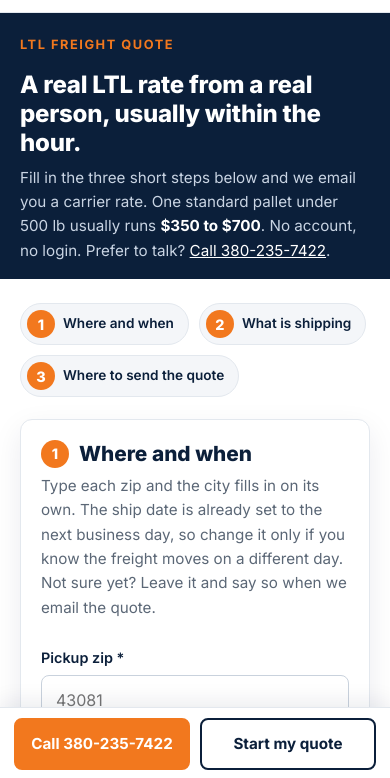
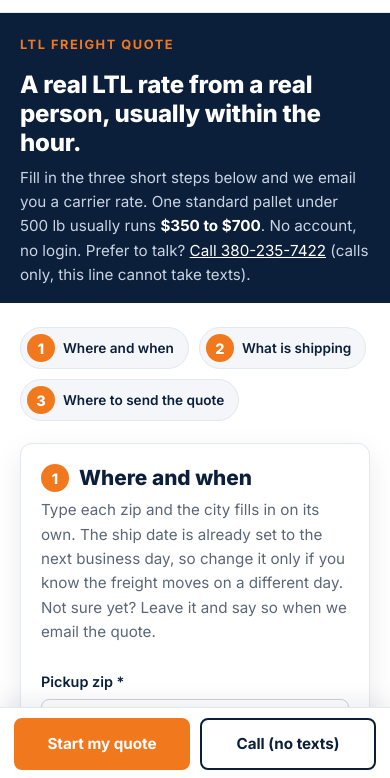
Before and after one commit to Albert-Botticus/shipsrl-site, a plain HTML site: page ltl-quote.html in a window 390 px wide. Shown: the part 64-842 px from the top of the page. Drawn offline with Linux system fonts and the light colour scheme.

Commit message:
LTL page: say the 380 line is calls only and lead the mobile bar with the quote form
Two ad leads texted 380-235-7422 on 11/16; that line has no texting set up and
Nathan wants quotes to come through the form. The phone number is now labelled
calls-only in the hero, sidebar and mobile bar, and the mobile bar's primary
button is 'Start my quote' instead of the call button.

Co-Authored-By: Claude Fable 5.2 <noreply@anthropic.com>

```diff
--- a/ltl-quote.html
+++ b/ltl-quote.html
@@ -47,7 +47,7 @@
   <div class="container">
     <span class="eyebrow">LTL freight quote</span>
     <h1>A real LTL rate from a real person, usually within the hour.</h1>
-    <p class="lead">Fill in the three short steps below and we email you a carrier rate. One standard pallet under 500 lb usually runs <strong>$350 to $700</strong>. No account, no login. Prefer to talk? <a href="tel:+13802357422" data-track="phone_click">Call 380-235-7422</a>.</p>
+    <p class="lead">Fill in the three short steps below and we email you a carrier rate. One standard pallet under 500 lb usually runs <strong>$350 to $700</strong>. No account, no login. Prefer to talk? <a href="tel:+13802357422" data-track="phone_click">Call 380-235-7422</a> (calls only, this line cannot take texts).</p>
   </div>
 </section>
 
@@ -267,7 +267,7 @@
       </div>
       <div class="aside-card">
         <h3>Prefer to talk it through?</h3>
-        <p>Call <a href="tel:+13802357422" data-track="phone_click"><strong>380-235-7422</strong></a> or email <a href="mailto:SRLteam@armstrongtransport.com">SRLteam@armstrongtransport.com</a> with the zips, weight and pallet count. A person answers during business hours. Need a full truckload instead? <a href="index.html#quote-form">Use the truckload form</a>.</p>
+        <p>Call <a href="tel:+13802357422" data-track="phone_click"><strong>380-235-7422</strong></a> or email <a href="mailto:SRLteam@armstrongtransport.com">SRLteam@armstrongtransport.com</a> with the zips, weight and pallet count. A person answers during business hours. That number takes calls only, not texts, so for a written quote use the form. Need a full truckload instead? <a href="index.html#quote-form">Use the truckload form</a>.</p>
       </div>
       <div class="aside-card">
         <h3>What happens next</h3>
@@ -336,8 +336,8 @@
 
 <!-- Phone-width only: call or jump to the form without scrolling back up. -->
 <div class="mobile-bar" id="mobile-bar">
-  <a class="btn primary" href="tel:+13802357422" data-track="phone_click">Call 380-235-7422</a>
-  <a class="btn outline" href="#ltl-form">Start my quote</a>
+  <a class="btn primary" href="#ltl-form">Start my quote</a>
+  <a class="btn outline" href="tel:+13802357422" data-track="phone_click">Call (no texts)</a>
 </div>
 
 <script src="js/track.js?v=2"></script>
```
